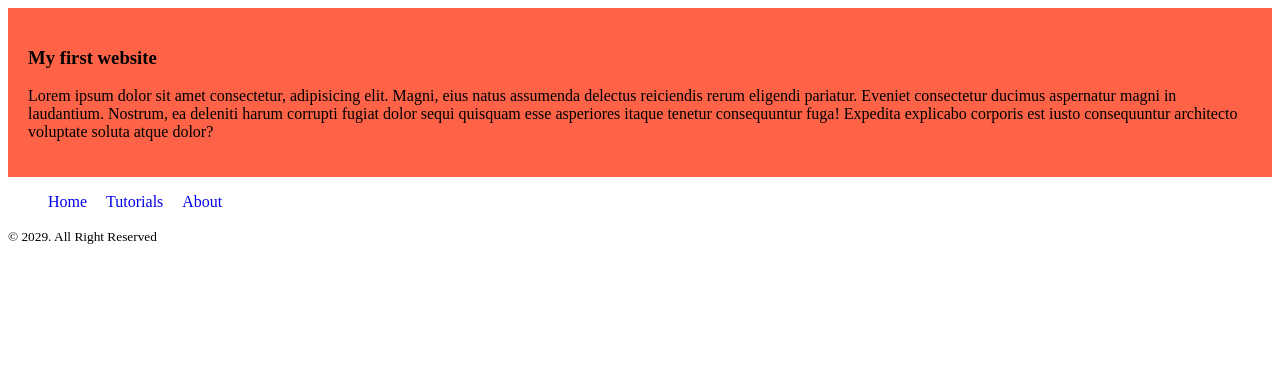
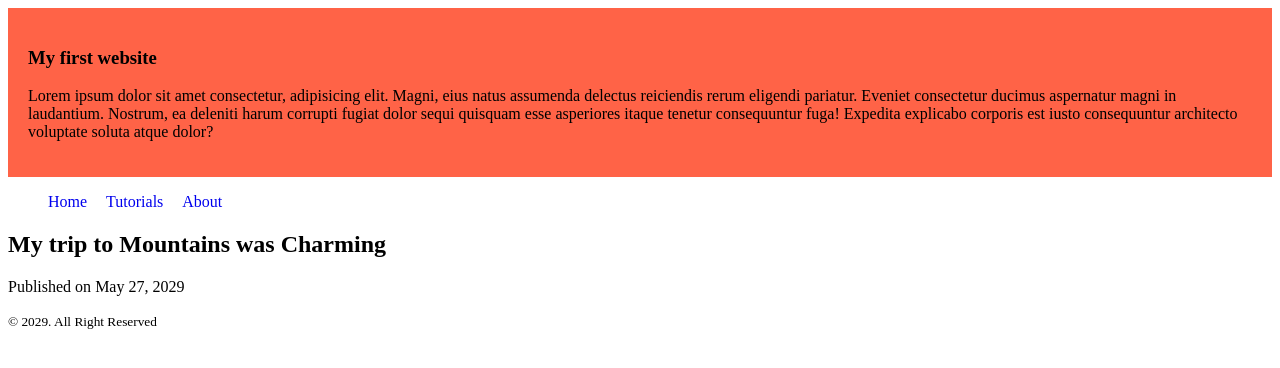
Before and after one commit to Nafiz7D/my-second-github-repo, a plain HTML site: page index.html in a window 1280 px wide. Drawn offline with Linux system fonts and the light colour scheme.

Commit message:
added the main article header h2 p and time

```diff
--- a/index.html
+++ b/index.html
@@ -20,7 +20,12 @@
                 </nav>
              </header>
              <main>
-
+                  <article>
+                    <header>
+                        <h2>My trip to Mountains was Charming</h2>
+                        <p>Published on <time datetime="2029-05-27">May 27, 2029</time></p>
+                    </header>
+                  </article>
              </main>
              <footer>
                 <p><small> &copy; 2029. All Right Reserved</small></p>
```
